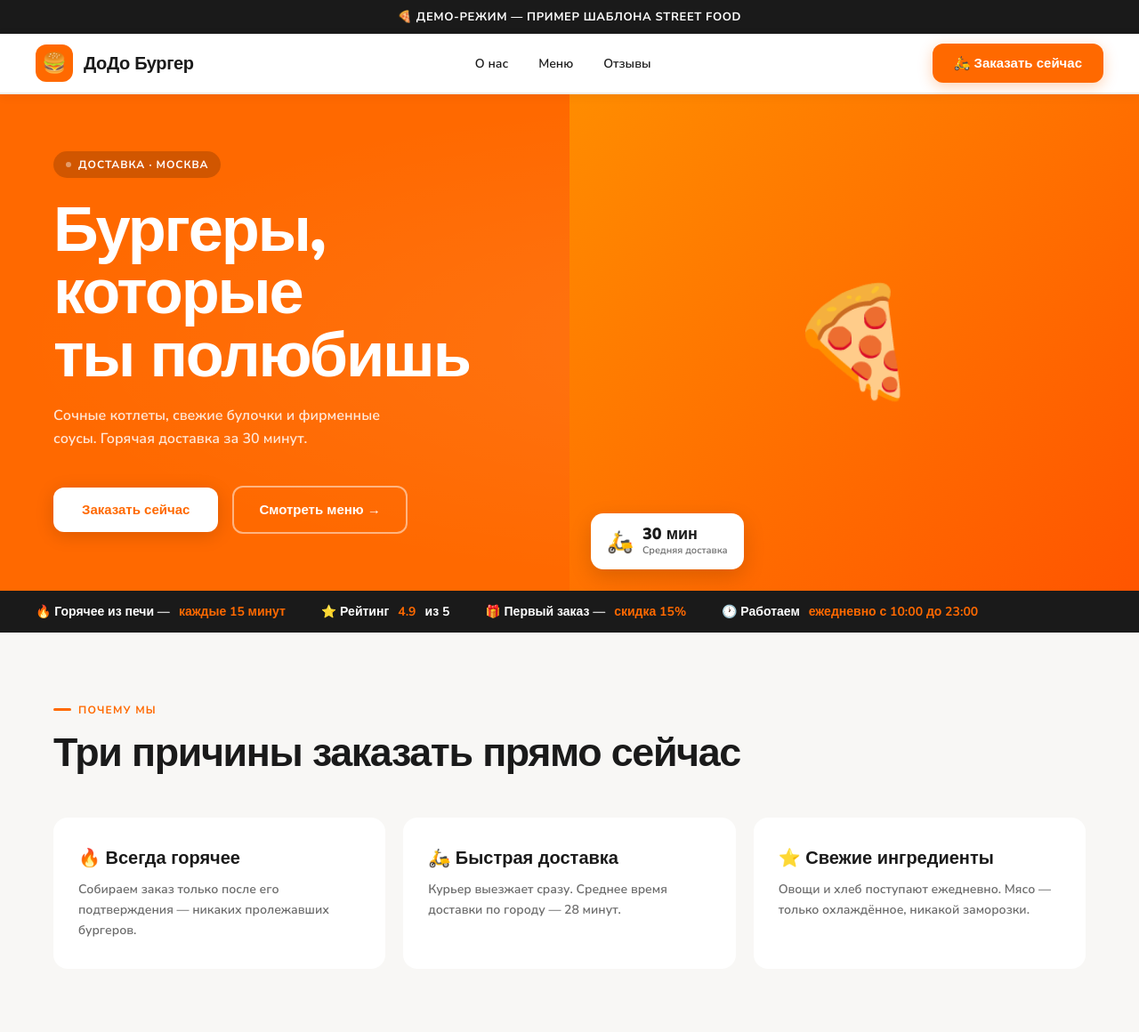
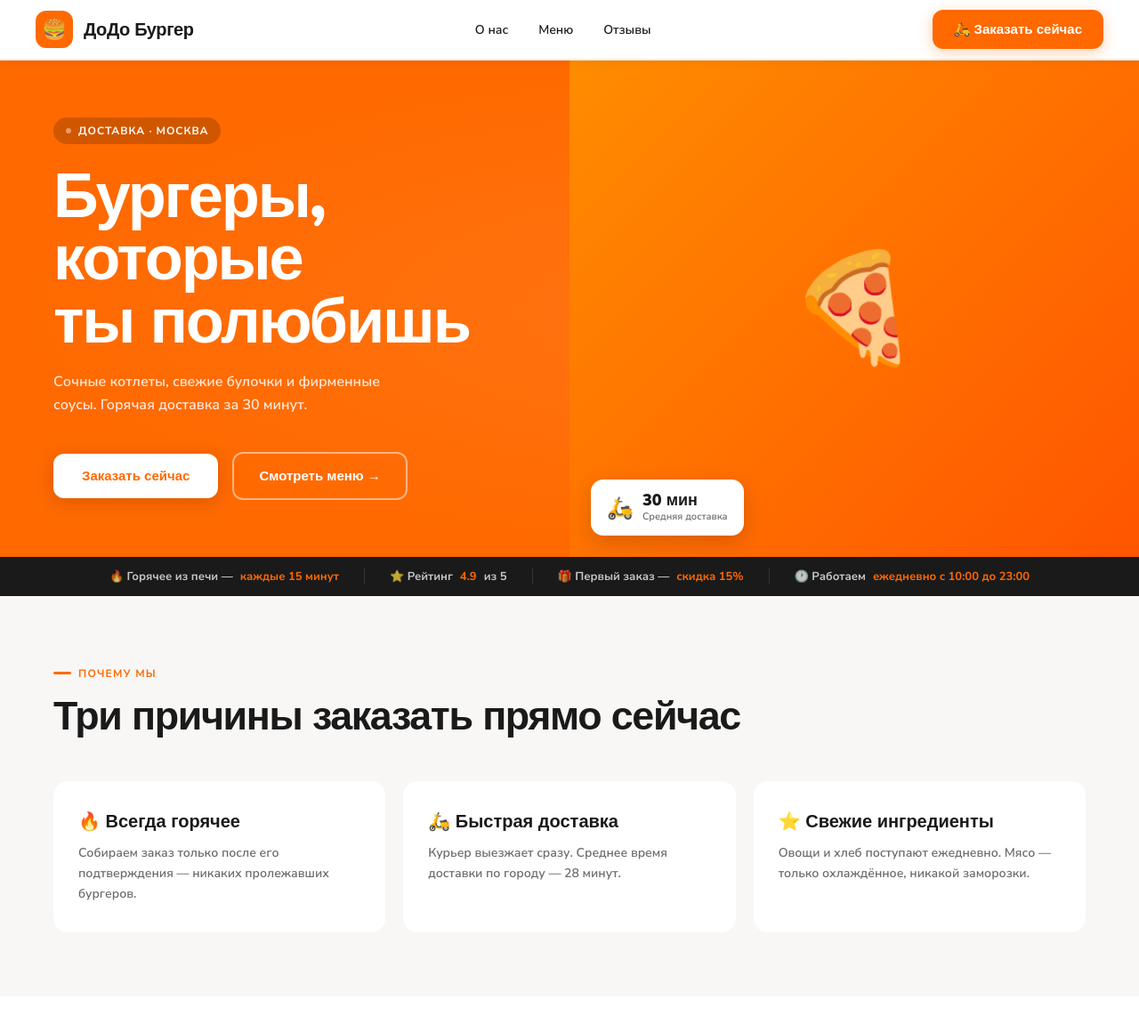
Before and after one commit to ArsKur/izzziv2, a Python web app: template templates/streetfood.html in a window 1280 px wide. Shown: the top 1160 px of the page at 89% size. Run offline with Jinja, Linux system fonts and the light colour scheme; the template is opened without the code that fills it, so the values that code supplies are empty.

Commit message:
Update streetfood.html

```diff
--- a/templates/streetfood.html
+++ b/templates/streetfood.html
@@ -35,19 +35,6 @@
     overflow-x: hidden;
   }
 
-  /* ─── DEMO BANNER ────────────────────────────── */
-  .demo-banner {
-    display: none;
-    background: var(--dark);
-    color: var(--white);
-    text-align: center;
-    padding: 10px 20px;
-    font-size: 13px;
-    font-weight: 700;
-    letter-spacing: 0.05em;
-    text-transform: uppercase;
-  }
-  .demo-banner.show { display: block; }
 
   /* ─── NAVBAR ─────────────────────────────────── */
   .navbar {
@@ -209,18 +196,23 @@
   /* ─── PROMO STRIP ────────────────────────────── */
   .promo-strip {
     background: var(--dark);
-    padding: 14px 40px;
-    display: flex; align-items: center; gap: 40px; overflow: hidden;
+    padding: 13px 48px;
+    display: flex; align-items: center; justify-content: center;
+    gap: 0;
   }
   .promo-item {
-    display: flex; align-items: center; gap: 10px;
+    display: flex; align-items: center; gap: 8px;
     white-space: nowrap;
-    font-family: 'Nunito', sans-serif;
-    font-size: 14px; font-weight: 700;
-    color: var(--white);
+    font-family: 'Nunito Sans', sans-serif;
+    font-size: 13px; font-weight: 700;
+    color: rgba(255,255,255,0.75);
+    padding: 0 28px;
     flex-shrink: 0;
   }
-  .promo-item span { color: var(--orange); }
+  .promo-item + .promo-item {
+    border-left: 1px solid rgba(255,255,255,0.12);
+  }
+  .promo-item span { color: var(--orange); font-weight: 800; }
 
   /* ─── FEATURES ───────────────────────────────── */
   .features {
@@ -632,8 +624,6 @@
   </div>
 </div>
 
-<!-- Demo Banner -->
-<div class="demo-banner" id="demo-banner">🍕 Демо-режим — пример шаблона Street Food</div>
 
 <!-- Navbar -->
 <nav class="navbar">
@@ -919,7 +909,7 @@ function render(data) {
   // Hero image
   loadHeroImage(data.hero_image_query || 'street food burger restaurant');
 
-  if (data.isDemo) document.getElementById('demo-banner').classList.add('show');
+
 }
 
 // ─── IMAGES ────────────────────────────────────────────────────
```
